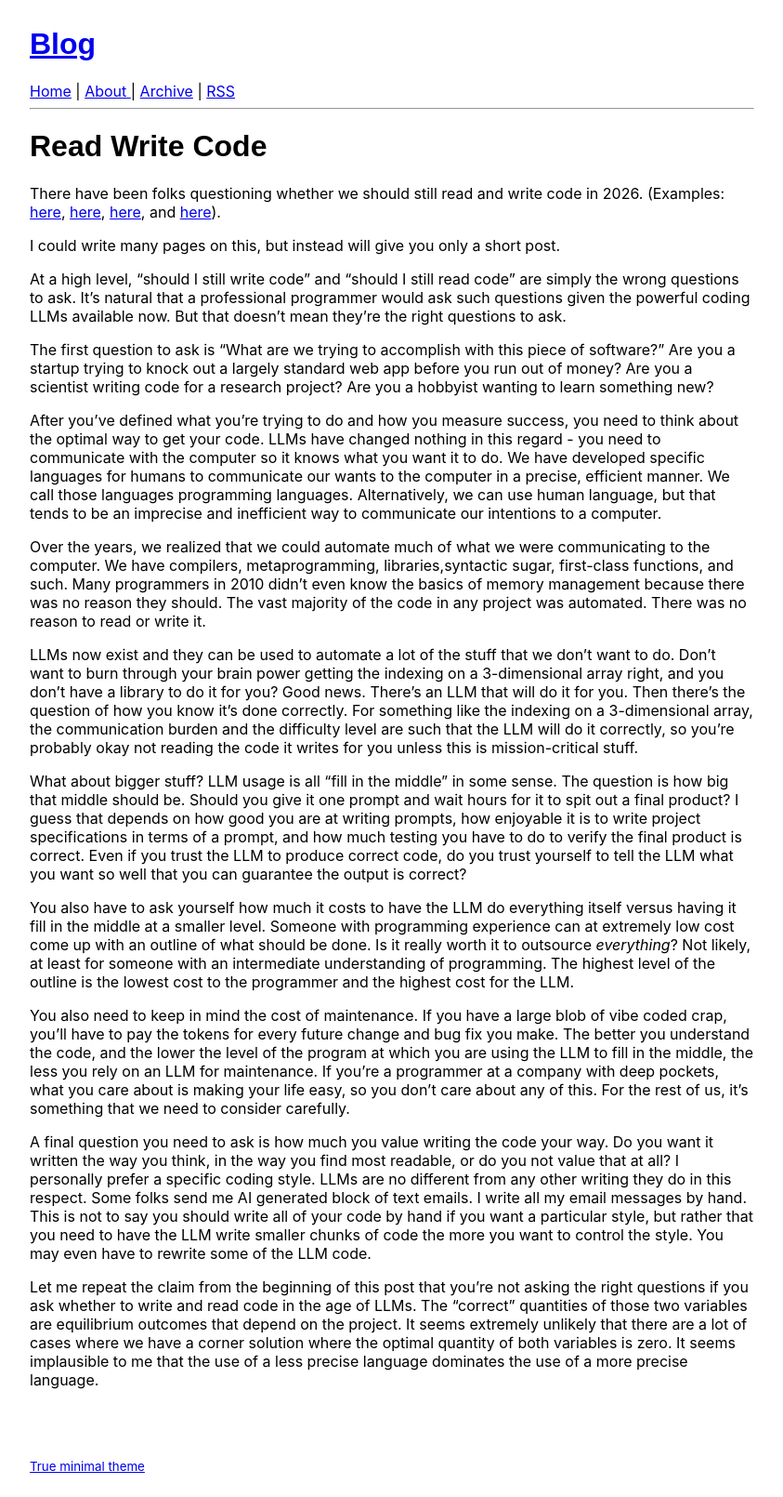
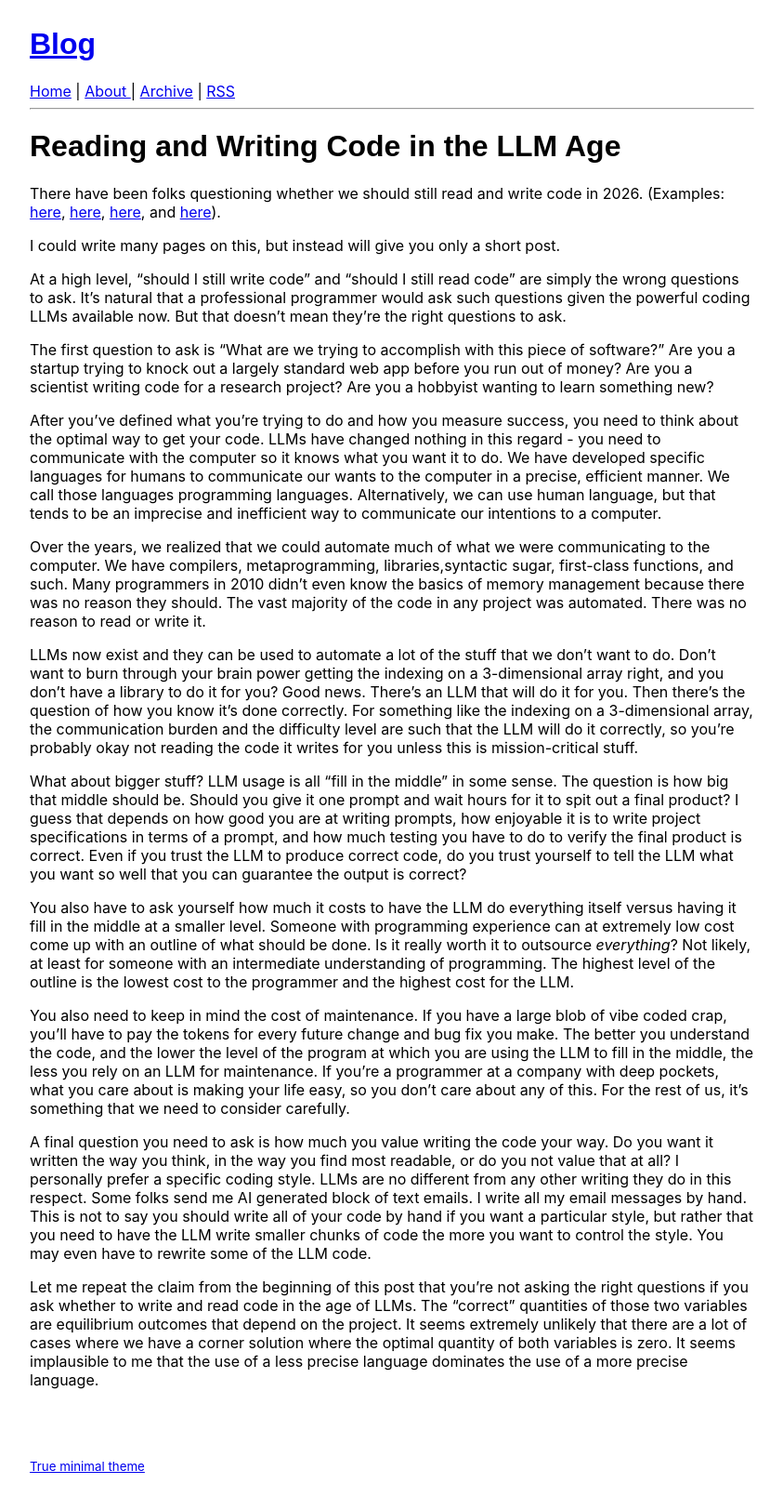
Before and after one commit to bachmeil/the-blog, a Jekyll site: the page built from _posts/2026-07-13-read-write-code.md, in a window 1280 px wide. Shown: the whole page at 93% size, without its empty margins (218-1061 px from the left). Built offline with Jekyll 4.4.1, drawn with Linux system fonts in a browser that asks for light colours.

Commit message:
Add title

```diff
--- a/_posts/2026-07-13-read-write-code.md
+++ b/_posts/2026-07-13-read-write-code.md
@@ -1,6 +1,6 @@
 ---
 layout: post
-title:
+title: Reading and Writing Code in the LLM Age
 ---
 There have been folks questioning whether we should still read and write code in 2026. (Examples: [here](https://antirez.com/news/169), [here](https://softwaredoug.com/blog/2026/07/09/write-code), [here](https://www.youtube.com/watch?v=ZpK5PWX2YRM), and [here](https://www.youtube.com/watch?v=cw0uqtVx8qw)).
 
```
